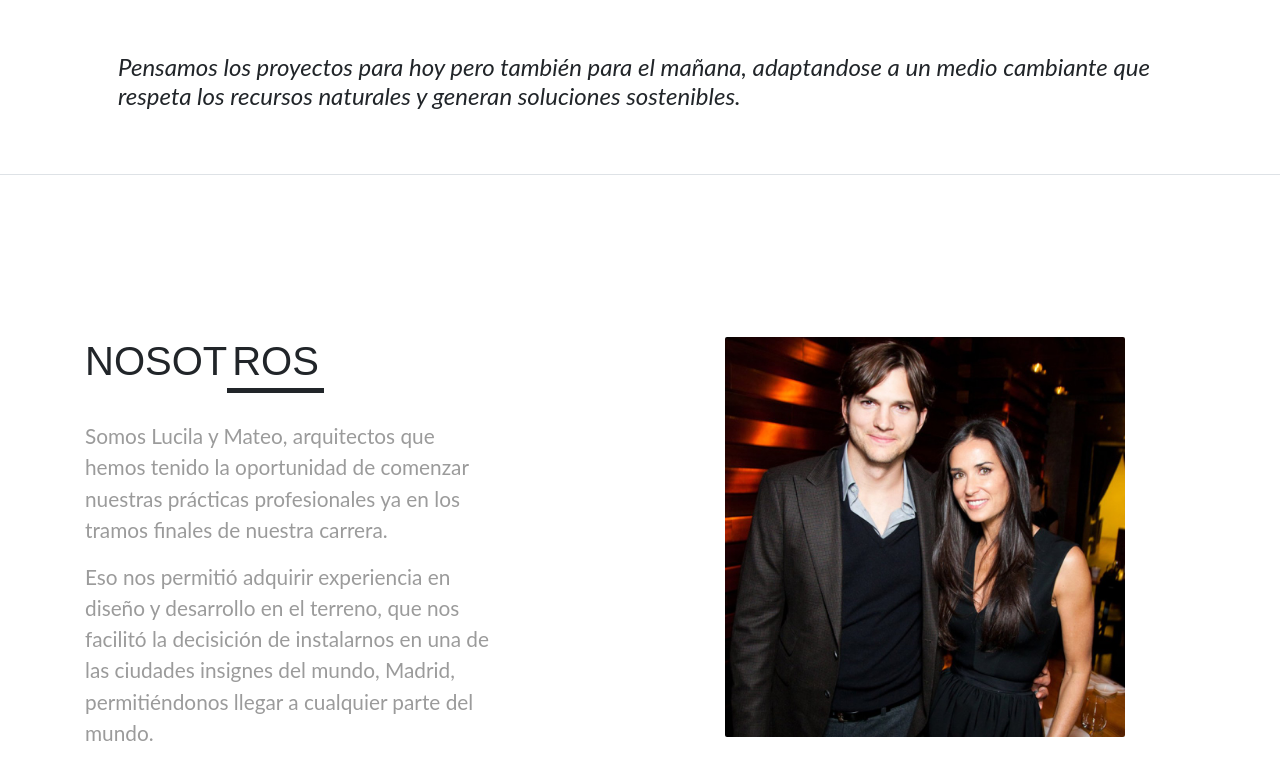
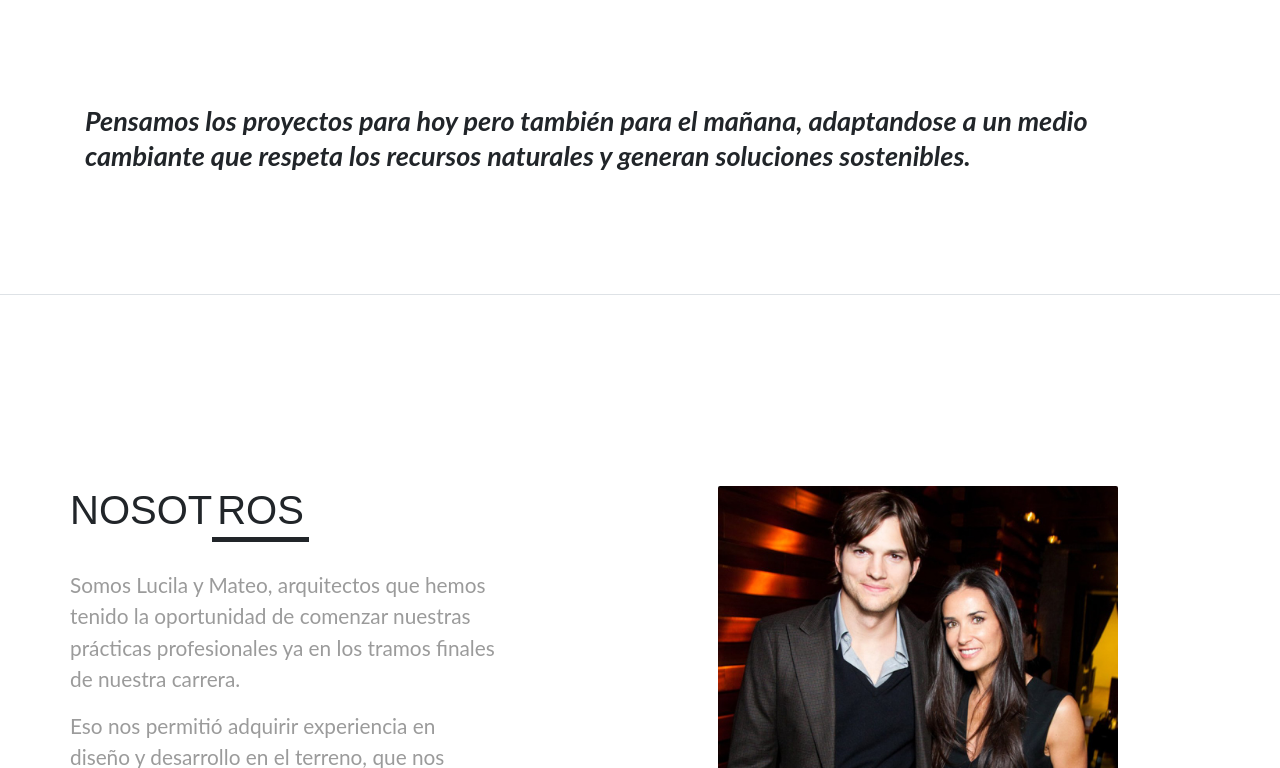
Before and after one commit to GastonLell/lim-arquitectura-page, a React (Create React App) app: page / in a window 1280 px wide. Shown: the part 812-1580 px from the top of the page. Built offline with nearby package versions, Linux system fonts and the light colour scheme.

Commit message:
padding secciones e imagenes

```diff
--- a/src/components/ContenedorProyectos.jsx
+++ b/src/components/ContenedorProyectos.jsx
@@ -40,7 +40,7 @@ const ContenedorProyectos = ({ modalShow, setModalShow, categoria }) => {
   }, [categoria]);
 
   return (
-    <Container fluid className="p-6">
+    <Container fluid className="contenedor-proyectos">
       <Row md={3}>
         {items.map((item) => {
           return (
--- a/src/components/Slogan.jsx
+++ b/src/components/Slogan.jsx
@@ -4,7 +4,7 @@ const Slogan = () => {
   return (
 
     <Container fluid className="slogan__contenedor my-2">
-      <h4 className="container sloganLato p-5">Pensamos los proyectos para hoy pero también para el mañana, adaptandose a un medio cambiante que respeta los recursos naturales y generan soluciones sostenibles.</h4>
+      <p className="container sloganLato ">Pensamos los proyectos para hoy pero también para el mañana, adaptandose a un medio cambiante que respeta los recursos naturales y generan soluciones sostenibles.</p>
     </Container>
 
   );
--- a/src/pages/Nosotros.jsx
+++ b/src/pages/Nosotros.jsx
@@ -7,12 +7,12 @@ const Nosotros = () => {
 
   return (
 
-  <Container fluid id="nosotros" className="border-top border-bottom">
+  <Container fluid id="nosotros" className="border-top border-bottom miContenedor">
     <Container className="miContenedor">
 
-      <Row className="mb-3 mb-md-5">
+      <Row className="m-0">
 
-        <Col>
+        <Col className="p-0">
           <h2 className="subtitulo">NOSOT<span className="">ROS</span></h2>
 
           <div className="nosotrosText">
--- a/src/pages/Proyectos.jsx
+++ b/src/pages/Proyectos.jsx
@@ -15,8 +15,8 @@ const Proyectos = () => {
   return (
     <section id="proyectos">
       <Container className="p-0">
-        <h2>
-          PROYEC<span className="border-bottom border-dark">TOS</span>
+        <h2 className="subtitulo">
+          PROYEC<span>TOS</span>
         </h2>
 
         <div className="nav-proyectos">
--- a/src/scss/app.css
+++ b/src/scss/app.css
@@ -2,203 +2,149 @@
 * {
   margin: 0;
   padding: 0;
-  -webkit-box-sizing: border-box;
-          box-sizing: border-box;
-}
-
+  box-sizing: border-box; }
   * h2.subtitulo {
     font-size: 40px;
-  margin-bottom: 35px;
-}
-
+    margin-bottom: 35px; }
     * h2.subtitulo span {
       border-bottom: 5px solid;
-  padding: 5px;
-}
-
-* h1, * h2, * h3, * h4, * h5, * h6 {
-  font-family: 'Josefin Sans', sans-serif;
-}
-
-* p, * a {
-  font-family: 'Lato', sans-serif;
-}
-
+      padding: 5px; }
+  * h1,
+  * h2,
+  * h3,
+  * h4,
+  * h5,
+  * h6 {
+    font-family: 'Josefin Sans', sans-serif; }
+  * p,
+  * a {
+    font-family: 'Lato', sans-serif; }
   * .miContenedor {
-  min-height: 100vh;
-  display: -webkit-box;
-  display: -ms-flexbox;
+    padding: 45px 0;
+    min-height: 90vh;
     display: flex;
-  -webkit-box-align: center;
-      -ms-flex-align: center;
-          align-items: center;
-}
-
+    align-items: center; }
   * .columnaBorderTop {
-  border-top: 5px solid;
-}
+    border-top: 5px solid; }
 
 #menu .miLogo {
-  width: 125px;
-}
+  width: 125px; }
 
 .row__menu {
   background-color: #fff;
-  position: -webkit-sticky;
   position: sticky;
   top: 0;
-  z-index: 1;
-}
+  z-index: 1; }
 
 #inicio {
   width: 100%;
-  height: auto;
-}
-
+  height: auto; }
   #inicio .carousel {
     height: auto;
-  position: inherit;
-}
-
+    position: inherit; }
   #inicio .slogan__contenedor {
-  height: 20vh;
-  display: -webkit-box;
-  display: -ms-flexbox;
+    padding: 115px 0px;
+    height: 35vh;
     display: flex;
-  -webkit-box-align: center;
-      -ms-flex-align: center;
-          align-items: center;
-}
-
+    align-items: center; }
   #inicio .sloganLato {
+    font-size: 27px;
+    line-height: 35px;
     font-family: 'Lato', sans-serif;
     font-style: italic;
-  font-weight: 400;
-}
+    font-weight: 700; }
 
 #nosotros .nosotros__foto--tamanio {
-  -webkit-box-pack: center;
-      -ms-flex-pack: center;
   justify-content: center;
   width: 400px;
   height: 400px;
-  border-radius: 2px;
-}
-
+  border-radius: 2px; }
 #nosotros .nosotrosText {
   color: #9B9B9B;
   font-size: 1.3rem;
   padding-top: 0px;
   padding-right: 125px;
   padding-left: 0px;
-  padding-bottom: 0px;
-}
+  padding-bottom: 0px; }
 
+#proyectos {
+  padding: 100px 0; }
   #proyectos .nav-proyectos button {
     border: none;
     outline: none;
     background-color: transparent;
     font-size: 20px;
     margin-right: 70px;
-  color: #282c2d;
-}
-
+    color: #9B9B9B; }
   #proyectos .nav-proyectos button:hover {
-  color: black;
-}
-
+    color: black; }
   #proyectos .nav-proyectos button.active {
-  color: black;
-}
+    color: black; }
+  #proyectos .contenedor-proyectos {
+    padding: 20px; }
 
 .carousel {
   display: block;
   margin: 0 auto;
   width: 500px;
-  height: 50px;
-}
+  height: 50px; }
 
 .carousel .imgSlider {
-  width: 50%;
-  height: auto;
-}
+  width: 100%;
+  height: auto; }
 
 .modal-content {
+  width: 100%;
   background-color: transparent;
-  border: none;
-}
+  border: none; }
+
+.modal-dialog {
+  display: flex;
+  justify-content: center;
+  align-items: center; }
 
 .modal-header {
-  border: none;
-}
+  border: none; }
 
 #servicios .servicios__miPadding {
-  padding: 2rem 2rem 0 2rem;
-}
-
+  padding: 2rem 2rem 0 2rem; }
 #servicios .serviciosSombra {
-  -webkit-box-shadow: 3px 3px 15px #999;
-          box-shadow: 3px 3px 15px #999;
-}
+  box-shadow: 3px 3px 15px #999; }
 
 #contacto {
-  padding: 160px 50px;
-}
-
+  padding: 160px 50px; }
   #contacto p {
-  font-size: 20px;
-}
-
+    font-size: 20px; }
     #contacto p strong {
-  line-height: 50px;
-}
-
+      line-height: 50px; }
   #contacto form {
-  width: 90%;
-}
-
+    width: 100%; }
     #contacto form .form-control {
       font-size: 17px;
       font-style: italic;
       border: 1px solid #333;
-  border-radius: 0 !important;
-}
-
+      border-radius: 0 !important; }
     #contacto form .textarea-form {
-  resize: none;
-}
-
+      resize: none; }
     #contacto form .btn {
-  width: 20%;
-  border-radius: 0 !important;
-}
+      border-radius: 0 !important; }
 
 #footer {
   background-color: #282c2d;
   height: 10vh;
-  -webkit-box-align: center;
-      -ms-flex-align: center;
-          align-items: center;
-}
-
+  align-items: center; }
   #footer p {
     color: white;
-  display: inline;
-}
-
+    display: inline; }
   #footer .footer__logo {
-  width: 100px;
-}
-
+    width: 100px; }
   #footer .footer__vector {
     width: 50px;
     border-radius: 50px;
-  background-color: white;
-}
+    background-color: white; }
 
 @media (min-width: 768px) {
   .nav__bordeDer {
-    border-right: 1px solid;
-  }
-}
+    border-right: 1px solid; } }
+
 /*# sourceMappingURL=app.css.map */
--- a/src/scss/app.scss
+++ b/src/scss/app.scss
@@ -1,6 +1,6 @@
 // VARIABLES
 $color-uno: rgb(247, 241, 241);
-$color-gris: #282c2d;
+$color-gris: #9B9B9B;
 
 /* GENERALES */
 * {
@@ -8,32 +8,39 @@ $color-gris: #282c2d;
   padding: 0;
   box-sizing: border-box;
 
-  h2.subtitulo{
+  h2.subtitulo {
     font-size: 40px;
     margin-bottom: 35px;
-    span{
+
+    span {
       border-bottom: 5px solid;
       padding: 5px;
     }
   }
 
-  h1,h2,h3,h4,h5,h6{
+  h1,
+  h2,
+  h3,
+  h4,
+  h5,
+  h6 {
     font-family: 'Josefin Sans', sans-serif;
   }
 
   // Probando tipografía
-  p, a{
+  p,
+  a {
     font-family: 'Lato', sans-serif;
   }
 
-  .miContenedor{
-    min-height: 100vh;
+  .miContenedor {
+    padding: 45px 0;
+    min-height: 90vh;
     display: flex;
     align-items: center;
   }
 
-
-  .columnaBorderTop{
+  .columnaBorderTop {
     border-top: 5px solid;
   }
 
@@ -41,56 +48,62 @@ $color-gris: #282c2d;
 
 // MENU
 
-#menu{
+#menu {
 
-  .miLogo{
+  .miLogo {
     width: 125px;
   }
 
 }
-.row__menu{
+
+.row__menu {
   background-color: #fff;
   position: sticky;
   top: 0;
   z-index: 1;
 }
 
-
 // INICIO
 
-#inicio{
+#inicio {
   width: 100%;
   height: auto;
 
-  .carousel{
+  .carousel {
     height: auto;
     position: inherit;
   }
-  .slogan__contenedor{
-    height: 20vh;
+
+  .slogan__contenedor {
+    padding: 115px 0px;
+    height: 35vh;
     display: flex;
     align-items: center;
   }
-  .sloganLato{
+
+  .sloganLato {
+    font-size: 27px;
+    line-height: 35px;
     font-family: 'Lato', sans-serif;
     font-style: italic;
-    font-weight: 400;
+    font-weight: 700;
   }
 
 }
 
 // NOSOTROS
 
-#nosotros{
+#nosotros {
 
-.nosotros__foto--tamanio{
+  .nosotros__foto--tamanio {
     justify-content: center;
     width: 400px;
     height: 400px;
     border-radius: 2px;
   }
-.nosotrosText{
-  color: #9B9B9B;
+
+  .nosotrosText {
+    color: $color-gris;
     font-size: 1.3rem;
     padding-top: 0px;
     padding-right: 125px;
@@ -100,12 +113,10 @@ $color-gris: #282c2d;
 
 }
 
-
-
-
 // PROYECTOS
 
 #proyectos {
+  padding: 100px 0;
 
   .nav-proyectos button {
     border: none;
@@ -123,6 +134,10 @@ $color-gris: #282c2d;
   .nav-proyectos button.active {
     color: black;
   }
+
+  .contenedor-proyectos {
+    padding: 20px;
+  }
 }
 
 //CAROUSEL
@@ -135,15 +150,22 @@ $color-gris: #282c2d;
 }
 
 .carousel .imgSlider {
-  width: 50%;
+  width: 100%;
   height: auto;
 }
 
 // MODALE
 
 .modal-content {
+  width: 100%;
   background-color: transparent;
   border: none;
+}
+
+.modal-dialog {
+  display: flex;
+  justify-content: center;
+  align-items: center;
 }
 
 .modal-header {
@@ -153,12 +175,13 @@ $color-gris: #282c2d;
 
 // SERVICIOS
 
-#servicios{
+#servicios {
 
-.servicios__miPadding{
+  .servicios__miPadding {
     padding: 2rem 2rem 0 2rem;
   }
-.serviciosSombra{
+
+  .serviciosSombra {
     box-shadow: 3px 3px 15px #999;
   }
 
@@ -166,26 +189,32 @@ $color-gris: #282c2d;
 
 // CONTACTO
 
-#contacto{
+#contacto {
   padding: 160px 50px;
-  p{
+
+  p {
     font-size: 20px;
-    strong{
+
+    strong {
       line-height: 50px;
     }
   }
-  form{
+
+  form {
     width: 100%;
-    .form-control{
+
+    .form-control {
       font-size: 17px;
       font-style: italic;
       border: 1px solid #333;
       border-radius: 0 !important;
     }
-    .textarea-form{
+
+    .textarea-form {
       resize: none;
     }
-    .btn{
+
+    .btn {
       border-radius: 0 !important;
     }
   }
@@ -193,22 +222,23 @@ $color-gris: #282c2d;
 
 // FOOTER
 
-  #footer{
+#footer {
 
   background-color: #282c2d;
   height: 10vh;
   // display: flex;
   align-items: center;
 
-    p{
+  p {
     color: white;
     display: inline;
   }
 
-    .footer__logo{
+  .footer__logo {
     width: 100px;
   }
-    .footer__vector{
+
+  .footer__vector {
     width: 50px;
     border-radius: 50px;
     background-color: white;
```
Also changed, not shown: src/dbPrueba/dbPrueba.js (+15 -15 lines), 1 other file (tests, documents, lock files or other folders). Lines whose indentation alone changed are shown as unchanged.
